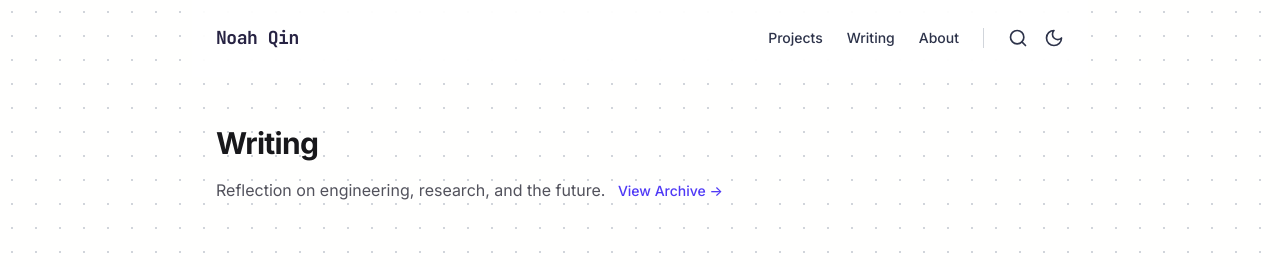
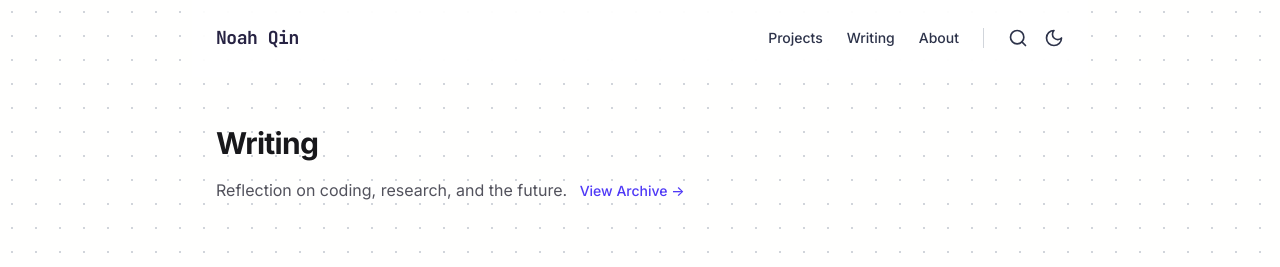
Before and after one commit to noah-qin/personal-blog, an Astro site: page /blog in a window 1280 px wide. Shown: the top 267 px of the page. Built offline with nearby package versions, Linux system fonts and the light colour scheme; Astro itself is replaced by a stand-in of ours.

Commit message:
docs: Update blog and RSS descriptions from 'engineering' to 'coding'.

```diff
--- a/src/pages/blog/index.astro
+++ b/src/pages/blog/index.astro
@@ -18,7 +18,7 @@ const sortedPosts = posts.sort(
                 Writing
             </h1>
             <p class="text-zinc-600 dark:text-zinc-400 leading-relaxed">
-                Reflection on engineering, research, and the future.
+                Reflection on coding, research, and the future.
                 <a
                     href="/archive"
                     class="text-indigo-600 dark:text-indigo-400 hover:text-indigo-500 dark:hover:text-indigo-300 ml-2 text-sm font-medium"
--- a/src/pages/rss.xml.js
+++ b/src/pages/rss.xml.js
@@ -5,7 +5,7 @@ export async function GET(context) {
     const posts = await getCollection('blog');
     return rss({
         title: 'Noah Qin - Writing',
-        description: 'Reflection on engineering, research, and the future.',
+        description: 'Reflection on coding, research, and the future.',
         site: context.site,
         stylesheet: '/rss-styles.xsl',
         items: posts.map((post) => ({
```
